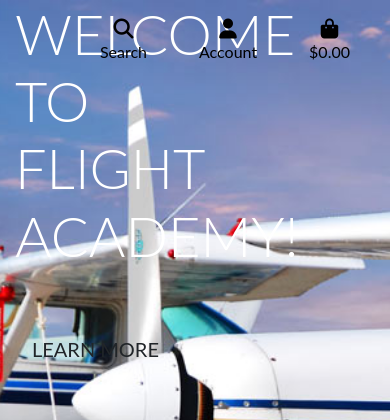
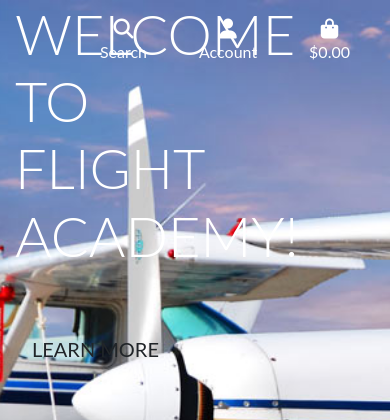
Before and after one commit to JamesH003/flight_academy, a Django app: page / in a window 390 px wide. Shown: the top 420 px of the page. Run offline with Django 3.2, Linux system fonts and the light colour scheme; some libraries are stand-ins or nearby versions.

Commit message:
add text-white to mobile header

```diff
--- a/templates/includes/mobile-top-header.html
+++ b/templates/includes/mobile-top-header.html
@@ -1,5 +1,5 @@
 <li class="list-inline-item">
-    <a class="text-black nav-link d-block d-lg-none" href="#" id="mobile-search" data-toggle="dropdown" aria-haspopup="true" aria-expanded="false">
+    <a class="text-white nav-link d-block d-lg-none" href="#" id="mobile-search" data-toggle="dropdown" aria-haspopup="true" aria-expanded="false">
         <div class="text-center">
             <div><i class="fas fa-search fa-lg"></i></div>
             <p class="my-0">Search</p>
@@ -21,7 +21,7 @@
     </div>
 </li>
 <li class="list-inline-item dropdown">
-    <a class="text-black nav-link d-block d-lg-none" href="#" id="user-options" data-toggle="dropdown" aria-haspopup="true" aria-expanded="false">
+    <a class="text-white nav-link d-block d-lg-none" href="#" id="user-options" data-toggle="dropdown" aria-haspopup="true" aria-expanded="false">
         <div class="text-center">
             <div><i class="fas fa-user fa-lg"></i></div>
             <p class="my-0">Account</p>
@@ -41,7 +41,7 @@
     </div>
 </li>
 <li class="list-inline-item">
-    <a class="{% if grand_total %}text-primary font-weight-bold{% else %}text-black{% endif %} nav-link d-block d-lg-none" href="">
+    <a class="{% if grand_total %}text-primary font-weight-bold{% else %}text-white{% endif %} nav-link d-block d-lg-none" href="">
         <div class="text-center">
             <div><i class="fas fa-shopping-bag fa-lg"></i></div>
             <p class="my-0">
```
